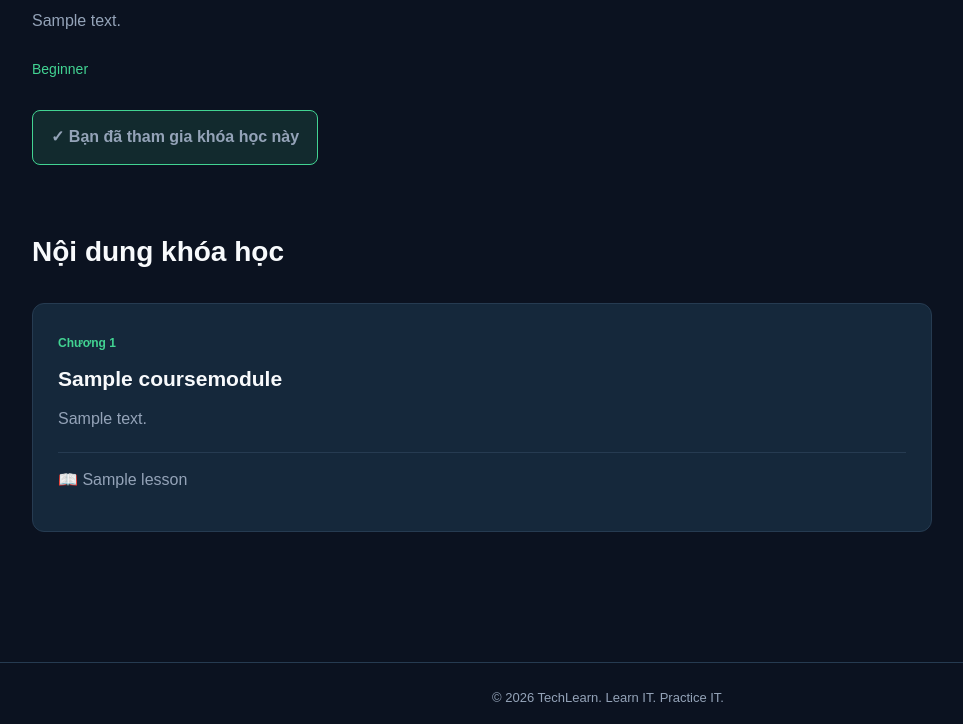
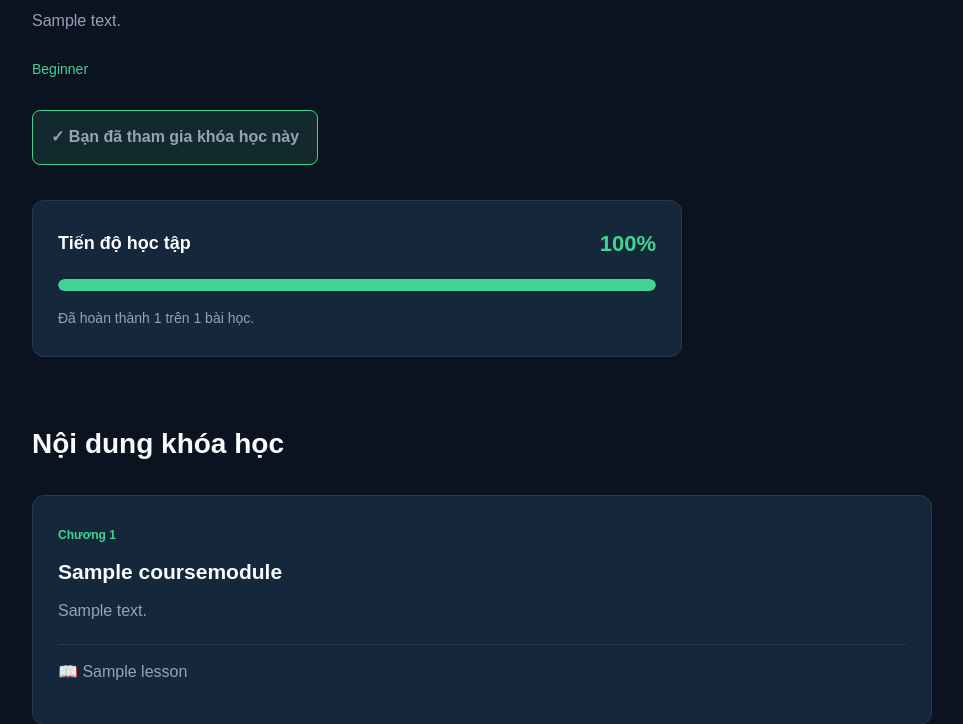
Before and after one commit to NtQuang-23521287/tech_learn, a Django app: a page that uses templates/courses/course_detail.html in a window 1280 px wide. Shown: the part 346-1070 px from the top of the page, without its empty margins (32-995 px from the left). Before the commit the page ends 1048 px from the top, so only its background shows below. Run offline with Django 5.2, Linux system fonts and the light colour scheme; a user stored in the database is signed in; tables that the repository leaves empty hold one stand-in row (values such as "Sample post").

Commit message:
add process bar

```diff
--- a/apps/courses/views.py
+++ b/apps/courses/views.py
@@ -1,11 +1,9 @@
-
 from django.contrib import messages
 from django.shortcuts import redirect
 from django.shortcuts import render
-from .models import Course
 from django.db.models import Prefetch
 from django.shortcuts import get_object_or_404
-from .models import CourseModule, Lesson
+from .models import Course, CourseModule, Lesson
 from apps.progress.models import Enrollment, LessonProgress
 
 
@@ -44,6 +42,32 @@ def course_detail(request, slug):
         ).exists()
     )
 
+    total_lessons = 0
+    completed_lessons = 0
+    progress_percent = 0
+
+    if is_enrolled and course.is_published:
+
+        # Đếm các bài học đã xuất bản trong khóa học.
+        total_lessons = Lesson.objects.filter(
+            module__course=course,
+            is_published=True,
+        ).count()
+
+        # Đếm các bài học học viên đã hoàn thành.
+        completed_lessons = LessonProgress.objects.filter(
+            enrollment__user=request.user,
+            enrollment__course=course,
+            lesson__module__course=course,
+            lesson__is_published=True,
+        ).count()
+
+        if total_lessons > 0:
+            progress_percent = round(
+                completed_lessons / total_lessons * 100
+            )
+
+
     modules = CourseModule.objects.filter(course=course)
 
     # Admin xem được các bài học đang ở trạng thái nháp.
@@ -61,6 +85,9 @@ def course_detail(request, slug):
         "course": course,
         "modules": modules,
         "is_enrolled": is_enrolled,
+        "total_lessons": total_lessons,
+        "completed_lessons": completed_lessons,
+        "progress_percent": progress_percent,
     }
 
     return render(
--- a/static/css/style.css
+++ b/static/css/style.css
@@ -819,3 +819,53 @@ a {
     color: var(--primary);
     font-weight: 600;
 }
+
+/* Course Learning Progress */
+
+.course-progress {
+    max-width: 650px;
+    margin: 35px 0;
+    padding: 25px;
+    background: var(--surface);
+    border: 1px solid var(--border);
+    border-radius: 12px;
+}
+
+.progress-header {
+    display: flex;
+    align-items: center;
+    justify-content: space-between;
+    gap: 15px;
+    margin-bottom: 18px;
+}
+
+.progress-header h3 {
+    font-size: 18px;
+}
+
+.progress-header span {
+    color: var(--primary);
+    font-size: 22px;
+    font-weight: 700;
+}
+
+.progress-track {
+    width: 100%;
+    height: 12px;
+    background: #0b1220;
+    border-radius: 20px;
+    overflow: hidden;
+}
+
+.progress-fill {
+    height: 100%;
+    background: var(--primary);
+    border-radius: 20px;
+    transition: width 0.3s ease;
+}
+
+.course-progress p {
+    margin-top: 15px;
+    font-size: 14px;
+    color: var(--muted);
+}
--- a/templates/courses/course_detail.html
+++ b/templates/courses/course_detail.html
@@ -82,6 +82,38 @@
             </div>
 
 
+            {% if is_enrolled and course.is_published %}
+
+            <section class="course-progress">
+
+                <div class="progress-header">
+                    <h3>Tiến độ học tập</h3>
+
+                    <span>{{ progress_percent }}%</span>
+                </div>
+
+                <div
+                    class="progress-track"
+                    role="progressbar"
+                    aria-label="Tiến độ khóa học"
+                    aria-valuenow="{{ progress_percent }}"
+                    aria-valuemin="0"
+                    aria-valuemax="100"
+                >
+                    <div
+                        class="progress-fill"
+                        style="width: {{ progress_percent }}%;"
+                    ></div>
+                </div>
+
+                <p>
+                    Đã hoàn thành {{ completed_lessons }}
+                    trên {{ total_lessons }} bài học.
+                </p>
+
+            </section>
+
+            {% endif %}
         </div>
 
         <div class="curriculum">
```
